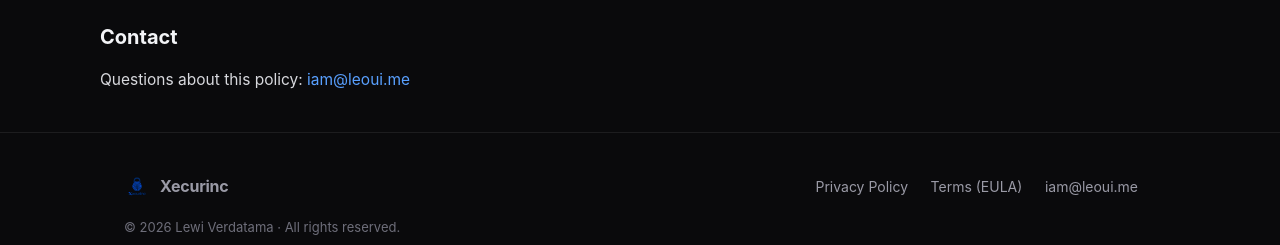
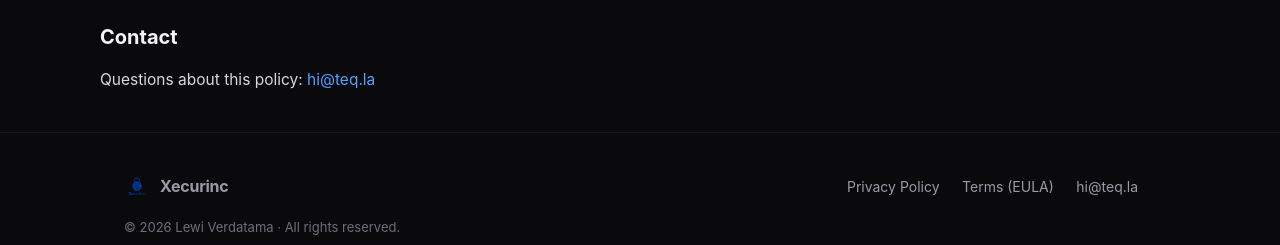
Before and after one commit to leoui/xecurinc, a plain HTML site: page privacy.html in a window 1280 px wide. Shown: the part 1229-1474 px from the top of the page. Drawn offline with Linux system fonts and the light colour scheme.

Commit message:
Change contact email to hi@teq.la

```diff
--- a/privacy.html
+++ b/privacy.html
@@ -51,7 +51,7 @@
   <p><span class="t-en">Any change to this policy will be posted on this page with a new date.</span><span class="t-id">Perubahan kebijakan ini akan dimuat di halaman ini dengan tanggal baru.</span></p>
 
   <h2><span class="t-en">Contact</span><span class="t-id">Kontak</span></h2>
-  <p><span class="t-en">Questions about this policy: </span><span class="t-id">Pertanyaan tentang kebijakan ini: </span><a href="mailto:iam@leoui.me">iam@leoui.me</a></p>
+  <p><span class="t-en">Questions about this policy: </span><span class="t-id">Pertanyaan tentang kebijakan ini: </span><a href="mailto:hi@teq.la">hi@teq.la</a></p>
 </main>
 
 <footer class="site-footer">
@@ -61,7 +61,7 @@
     <div>
       <a href="privacy.html"><span class="t-en">Privacy Policy</span><span class="t-id">Kebijakan Privasi</span></a>
       <a href="terms.html"><span class="t-en">Terms (EULA)</span><span class="t-id">Ketentuan (EULA)</span></a>
-      <a href="mailto:iam@leoui.me">iam@leoui.me</a>
+      <a href="mailto:hi@teq.la">hi@teq.la</a>
     </div>
   </div>
   <div class="container" style="margin-top:18px">
```
Also changed, not shown: index.html (+1 -1 lines), terms.html (+2 -2 lines).
